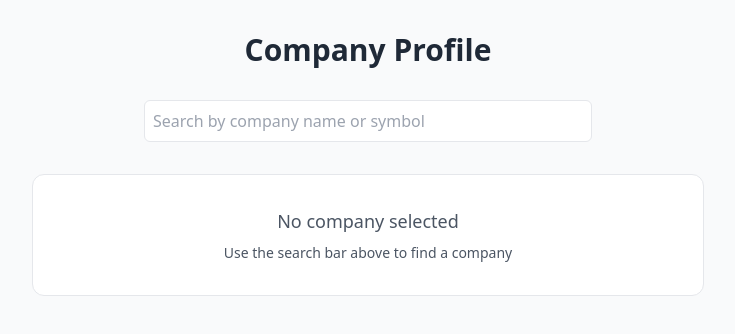
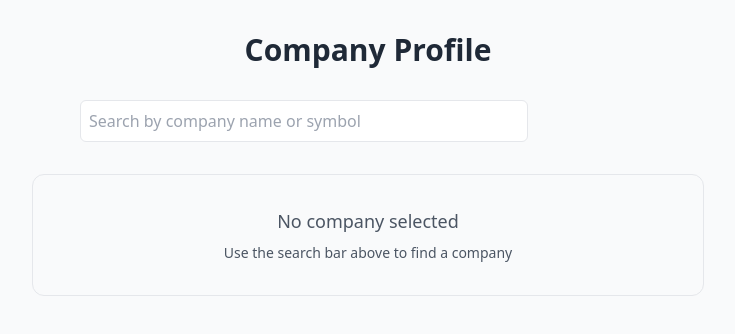
Before and after one commit to Rapunzelynnn/esg-dashboard, a SvelteKit app: page / in a window 1280 px wide. Shown: the top 334 px of the page, without its empty margins (272-1007 px from the left). Built offline with nearby package versions, Linux system fonts and the light colour scheme.

Commit message:
clarify search and profile function

```diff
--- a/src/lib/components/CompanyProfile.svelte
+++ b/src/lib/components/CompanyProfile.svelte
@@ -1,69 +1,60 @@
-<!-- lib/components/CompanySearch.svelte -->
 <script lang="ts">
-	import { companies, selectedCompany } from '$lib/stores';
-	let searchTerm = '';
+	import { selectedCompany } from '$lib/stores';
 
-	$: filteredCompanies = searchTerm
-		? $companies
-				.filter((company) => {
-					const searchLower = searchTerm.toLowerCase();
-					const symbolLower = (company.symbol || '').toLowerCase();
-					const fullNameLower = (company.fullName || '').toLowerCase();
-					const combinedNameLower = `${symbolLower} ${fullNameLower}`.toLowerCase();
+	function formatMarketCap(value: number): string {
+		if (!value || isNaN(value)) return '$0.00';
+		if (value >= 1_000_000_000_000) {
+			return `$${(value / 1_000_000_000_000).toFixed(2)} trillion`;
+		} else if (value >= 1_000_000_000) {
+			return `$${(value / 1_000_000_000).toFixed(2)} billion`;
+		} else if (value >= 1_000_000) {
+			return `$${(value / 1_000_000).toFixed(2)} million`;
+		}
+		return `$${value.toFixed(2)}`;
+	}
 
-					// Debug logging for AAPL
-					if (company.symbol === 'AAPL') {
-						console.log('AAPL search check:', {
-							searchTerm: searchLower,
-							symbol: symbolLower,
-							fullName: fullNameLower,
-							matches: combinedNameLower.includes(searchLower)
-						});
-					}
-
-					return combinedNameLower.includes(searchLower);
-				})
-				.slice(0, 5)
-		: [];
-
-	function selectCompany(company) {
-		console.log('Selected company:', company); // Debug selected company
-		selectedCompany.set(company);
-		searchTerm = '';
+	function formatBeta(value: number): string {
+		if (!value || isNaN(value)) return '0.00';
+		return value.toFixed(2);
 	}
 </script>
 
-<div class="relative w-full max-w-md">
-	<input
-		type="text"
-		bind:value={searchTerm}
-		placeholder="Search by company name or symbol"
-		class="w-full p-2 border rounded-md"
-	/>
-	{#if searchTerm && filteredCompanies.length > 0}
-		<div
-			class="absolute z-10 w-full mt-1 bg-white border rounded-md shadow-lg max-h-60 overflow-y-auto"
-		>
-			{#each filteredCompanies as company}
-				<!-- Debug display -->
-				{@const displayName = company.fullName || `${company.symbol} Inc.`}
-				<button
-					class="w-full px-4 py-2 text-left hover:bg-gray-100"
-					on:click={() => selectCompany(company)}
-				>
-					<div class="flex justify-between items-center">
-						<span class="font-semibold">{displayName}</span>
-						<span class="text-blue-600">{company.symbol}</span>
+{#if $selectedCompany}
+	<div class="bg-white p-8 rounded-xl shadow-lg max-w-3xl mx-auto">
+		<div class="flex items-start justify-between mb-6">
+			<div>
+				<h2 class="text-3xl font-bold mb-2 text-gray-900">{$selectedCompany.fullName}</h2>
+				<div class="text-gray-600">
+					<div class="text-lg">
+						{$selectedCompany.industryCode} - {$selectedCompany.industryName}
 					</div>
-					<div class="text-sm text-gray-600">
-						{company.industryCode} - {company.industryName || 'Industry'}
-					</div>
-				</button>
-			{/each}
+				</div>
+			</div>
+			<div class="text-xl font-semibold text-blue-600">
+				{$selectedCompany.symbol}
+			</div>
 		</div>
-	{:else if searchTerm}
-		<div class="absolute z-10 w-full mt-1 bg-white border rounded-md shadow-lg p-4 text-gray-500">
-			No matches found
+
+		<div class="grid grid-cols-2 gap-6">
+			<div class="bg-gray-50 p-6 rounded-lg border border-gray-100">
+				<div class="text-gray-600 text-sm mb-1">Market Cap</div>
+				<div class="text-2xl font-bold text-gray-900">
+					{formatMarketCap($selectedCompany.marketCap)}
+				</div>
+			</div>
+			<div class="bg-gray-50 p-6 rounded-lg border border-gray-100">
+				<div class="text-gray-600 text-sm mb-1">Beta</div>
+				<div class="text-2xl font-bold text-gray-900">
+					{formatBeta($selectedCompany.beta)}
+				</div>
+			</div>
 		</div>
-	{/if}
-</div>
+	</div>
+{:else}
+	<div
+		class="text-center text-gray-600 bg-gray-50 p-8 rounded-xl max-w-2xl mx-auto border border-gray-200"
+	>
+		<div class="text-lg mb-2">No company selected</div>
+		<div class="text-sm">Use the search bar above to find a company</div>
+	</div>
+{/if}
--- a/src/lib/components/CompanySearch.svelte
+++ b/src/lib/components/CompanySearch.svelte
@@ -1,11 +1,8 @@
 <script lang="ts">
 	import { companies, selectedCompany } from '$lib/stores';
-	import { onMount } from 'svelte';
 	import type { Company } from '$lib/types';
 
 	let searchTerm = '';
-	let searchInput: HTMLInputElement;
-	let isDropdownVisible = false;
 
 	$: filteredCompanies = searchTerm
 		? $companies
@@ -14,7 +11,6 @@
 					const symbolLower = (company.symbol || '').toLowerCase();
 					const fullNameLower = (company.fullName || '').toLowerCase();
 					const combinedNameLower = `${symbolLower} ${fullNameLower}`.toLowerCase();
-
 					return combinedNameLower.includes(searchLower);
 				})
 				.slice(0, 5)
@@ -23,50 +19,24 @@
 	function selectCompany(company: Company) {
 		selectedCompany.set(company);
 		searchTerm = '';
-		isDropdownVisible = false;
-	}
-
-	function handleClickOutside(event: MouseEvent) {
-		const searchContainer = document.querySelector('.search-container');
-		if (searchContainer && !searchContainer.contains(event.target as Node)) {
-			isDropdownVisible = false;
-		}
-	}
-
-	onMount(() => {
-		document.addEventListener('click', handleClickOutside);
-		return () => {
-			document.removeEventListener('click', handleClickOutside);
-		};
-	});
-
-	function handleFocus() {
-		isDropdownVisible = true;
-	}
-
-	function handleInput() {
-		isDropdownVisible = true;
 	}
 </script>
 
-<div class="search-container relative w-full max-w-md mx-auto">
+<div class="relative w-full max-w-md">
 	<input
-		bind:this={searchInput}
 		type="text"
 		bind:value={searchTerm}
-		on:focus={handleFocus}
-		on:input={handleInput}
 		placeholder="Search by company name or symbol"
-		class="w-full p-2 border rounded-md bg-white focus:outline-none focus:ring-2 focus:ring-blue-500 focus:border-transparent"
+		class="w-full p-2 border rounded-md"
 	/>
 
-	{#if isDropdownVisible && searchTerm && filteredCompanies.length > 0}
+	{#if searchTerm && filteredCompanies.length > 0}
 		<div
-			class="absolute z-50 w-full mt-1 bg-white border rounded-md shadow-lg max-h-60 overflow-y-auto"
+			class="absolute z-10 w-full mt-1 bg-white border rounded-md shadow-lg max-h-60 overflow-y-auto"
 		>
 			{#each filteredCompanies as company}
 				<button
-					class="w-full px-4 py-2 text-left hover:bg-gray-100 focus:bg-gray-100 focus:outline-none"
+					class="w-full px-4 py-2 text-left hover:bg-gray-100"
 					on:click={() => selectCompany(company)}
 				>
 					<div class="flex justify-between items-center">
@@ -79,28 +49,9 @@
 				</button>
 			{/each}
 		</div>
-	{:else if isDropdownVisible && searchTerm}
-		<div class="absolute z-50 w-full mt-1 bg-white border rounded-md shadow-lg p-4 text-gray-500">
+	{:else if searchTerm}
+		<div class="absolute z-10 w-full mt-1 bg-white border rounded-md shadow-lg p-4 text-gray-500">
 			No matches found
 		</div>
 	{/if}
 </div>
-
-<style>
-	.search-container {
-		position: relative;
-		z-index: 100;
-	}
-
-	input:focus {
-		box-shadow: 0 0 0 2px rgba(59, 130, 246, 0.5);
-	}
-
-	button {
-		transition: background-color 0.2s;
-	}
-
-	button:hover {
-		background-color: #f3f4f6;
-	}
-</style>
--- a/src/routes/+page.svelte
+++ b/src/routes/+page.svelte
@@ -1,76 +1,22 @@
 <script lang="ts">
 	import { onMount } from 'svelte';
-	import { companies, selectedCompany, loadCompanyData } from '$lib/stores';
+	import { loadCompanyData } from '$lib/stores';
 	import CompanySearch from '$lib/components/CompanySearch.svelte';
+	import CompanyProfile from '$lib/components/CompanyProfile.svelte';
 
 	onMount(async () => {
 		await loadCompanyData();
 	});
-
-	function formatMarketCap(value: number) {
-		if (!value || isNaN(value)) return '$0.00';
-		if (value >= 1_000_000_000_000) {
-			return `$${(value / 1_000_000_000_000).toFixed(2)} trillion`;
-		} else if (value >= 1_000_000_000) {
-			return `$${(value / 1_000_000_000).toFixed(2)} billion`;
-		} else if (value >= 1_000_000) {
-			return `$${(value / 1_000_000).toFixed(2)} million`;
-		} else {
-			return `$${value.toFixed(2)}`;
-		}
-	}
-
-	function formatBeta(value: number) {
-		if (!value || isNaN(value)) return '0.00';
-		return value.toFixed(2);
-	}
 </script>
 
 <div class="min-h-screen bg-gray-50 py-8">
 	<div class="max-w-7xl mx-auto px-4">
 		<h1 class="text-3xl font-bold mb-8 text-gray-800 text-center">Company Profile</h1>
 
-		<div class="mb-8 relative z-50">
+		<div class="mb-8 max-w-xl mx-auto">
 			<CompanySearch />
 		</div>
 
-		{#if $selectedCompany}
-			<div class="bg-white p-8 rounded-xl shadow-lg max-w-3xl mx-auto">
-				<div class="flex items-start justify-between mb-6">
-					<div>
-						<h2 class="text-3xl font-bold mb-2 text-gray-900">{$selectedCompany.fullName}</h2>
-						<div class="text-gray-600">
-							<div class="text-lg">
-								{$selectedCompany.industryCode} - {$selectedCompany.industryName}
-							</div>
-						</div>
-					</div>
-					<div class="text-xl font-semibold text-blue-600">
-						{$selectedCompany.symbol}
-					</div>
-				</div>
-				<div class="grid grid-cols-2 gap-6">
-					<div class="bg-gray-50 p-6 rounded-lg border border-gray-100">
-						<div class="text-gray-600 text-sm mb-1">Market Cap</div>
-						<div class="text-2xl font-bold text-gray-900">
-							{formatMarketCap($selectedCompany.marketCap)}
-						</div>
-					</div>
-					<div class="bg-gray-50 p-6 rounded-lg border border-gray-100">
-						<div class="text-gray-600 text-sm mb-1">Beta</div>
-						<div class="text-2xl font-bold text-gray-900">
-							{formatBeta($selectedCompany.beta)}
-						</div>
-					</div>
-				</div>
-			</div>
-		{:else}
-			<div
-				class="text-center text-gray-600 bg-white p-8 rounded-xl max-w-2xl mx-auto border border-gray-200"
-			>
-				<div class="text-lg mb-2">No company selected</div>
-				<div class="text-sm">Use the search bar above to find a company</div>
-			</div>
-		{/if}
+		<CompanyProfile />
 	</div>
 </div>
```
